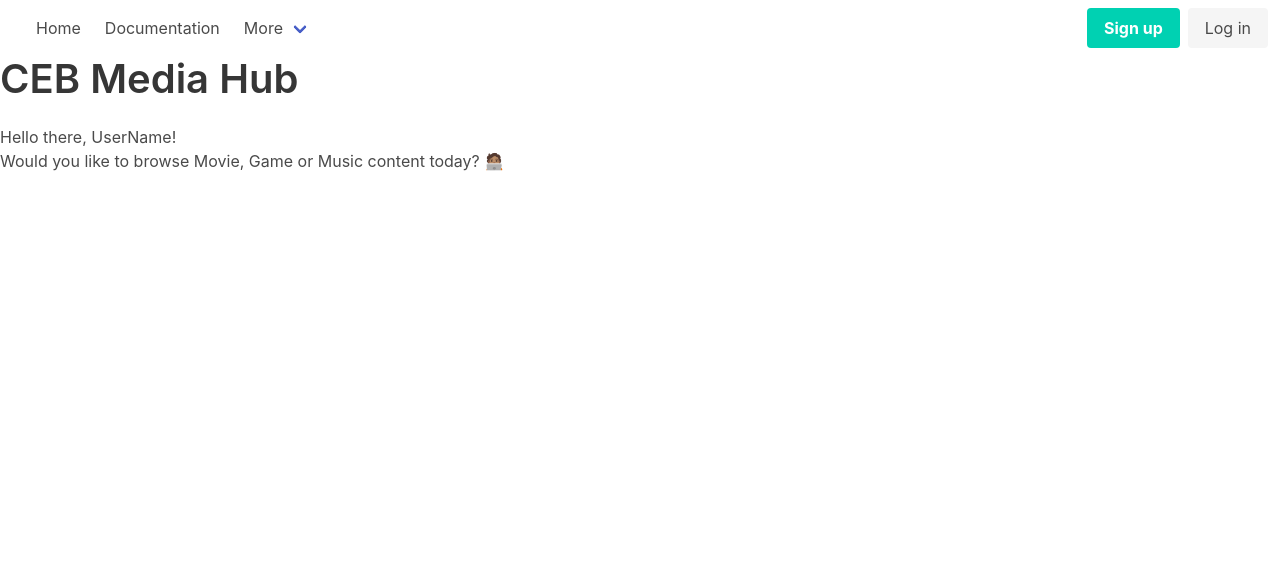
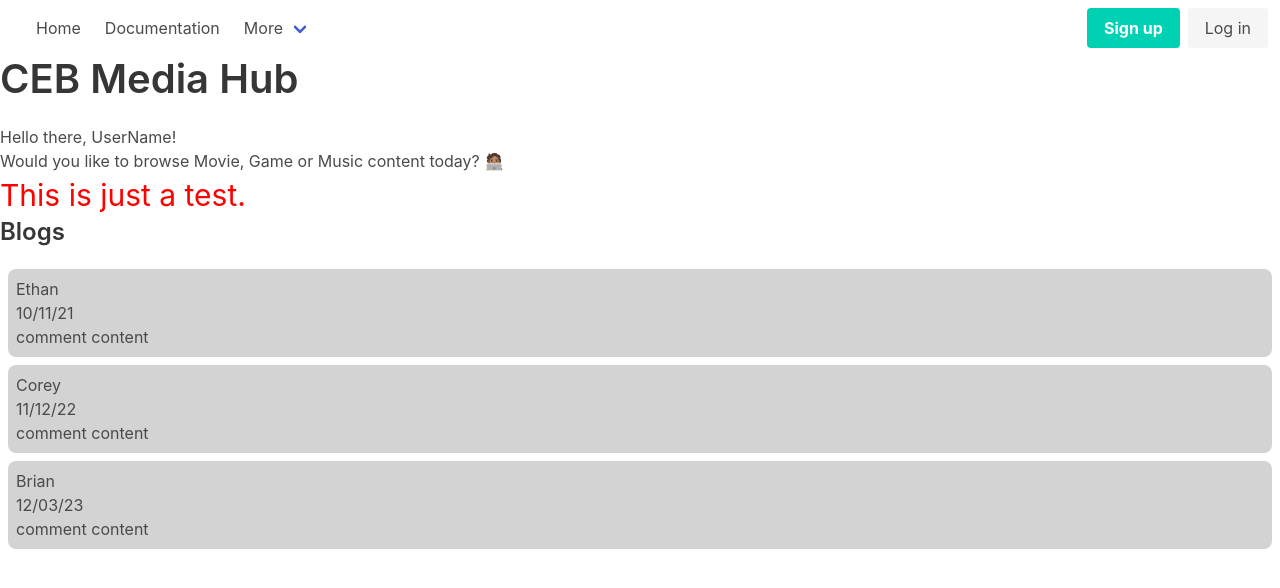
Before and after one commit to CEB-inc/front-end, a React (Vite) app: page / in a window 1280 px wide. Shown: the top 588 px of the page. Built offline with nearby package versions, Linux system fonts and the light colour scheme.

Commit message:
comment cards created

```diff
--- a/src/components/App.jsx
+++ b/src/components/App.jsx
@@ -1,13 +1,44 @@
 import Nav from './Nav'
 import Home from './pages/Home'
 import Greeting from './Greeting'
+import Comment from './Comment'
+import Card from './Card'
 
 function App() {
+
+  const message = "This is just a test."
+
+  const styles = {
+    color: 'red',
+    fontSize: '30px'
+  }
+
   return (
     <>
       <Nav />
       <Home />
       <Greeting firstName='UserName'/>
+        <div style={styles}>
+          {message}
+        </div>
+      <section className="comments">
+        <h1 class='title is-4'>Blogs</h1>
+        <Card>
+          <Comment userName='Ethan' date='10/11/21'>
+            <p>comment content</p>
+          </Comment>
+        </Card>
+        <Card>
+          <Comment userName='Corey' date='11/12/22'>
+            <p>comment content</p>
+          </Comment>
+        </Card>
+        <Card>
+          <Comment userName='Brian' date='12/03/23'>
+            <p>comment content</p>
+          </Comment>
+        </Card>
+      </section>
     </>
   )
 }
--- /dev/null
+++ b/src/components/Card.jsx
@@ -0,0 +1,15 @@
+const Card = ({children}) => {
+
+    const style = {
+        background: 'lightgray',
+        padding: '0.5rem',
+        margin: '0.5rem',
+        borderRadius: '0.5rem'
+    }
+
+  return (
+    <div style={style}>{children}</div>
+  )
+}
+
+export default Card
--- /dev/null
+++ b/src/components/Comment.jsx
@@ -0,0 +1,15 @@
+const Comment = ({ userName, date, children }) => {
+	return (
+		<article className="comment">
+			<header>
+				<p>{userName || 'Unknown'}</p>
+				<time>{date}</time>
+			</header>
+			<div className='content'>
+				{children}
+			</div>
+		</article>
+	)
+}
+
+export default Comment
```
Also changed, not shown: src/logo.svg (deleted).
